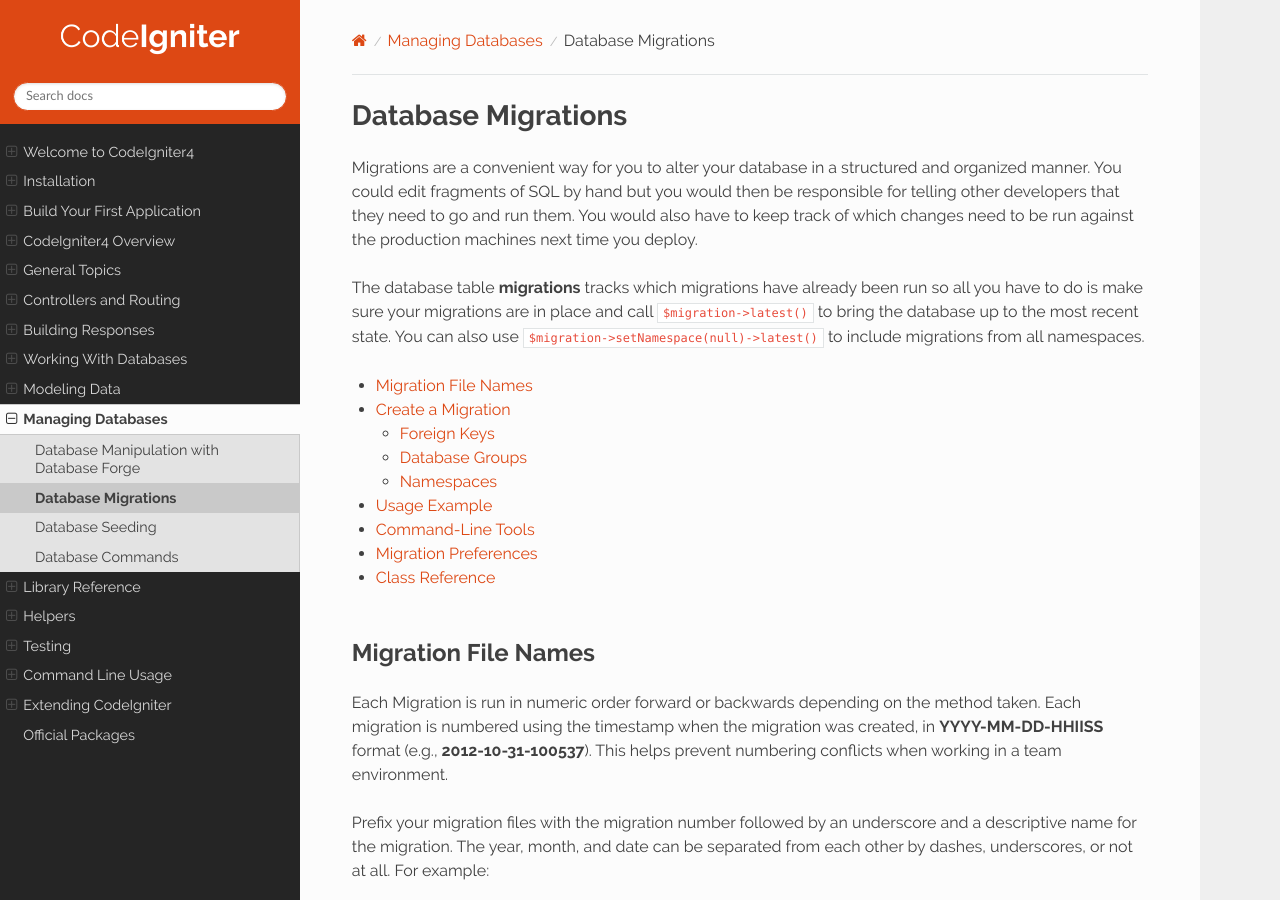
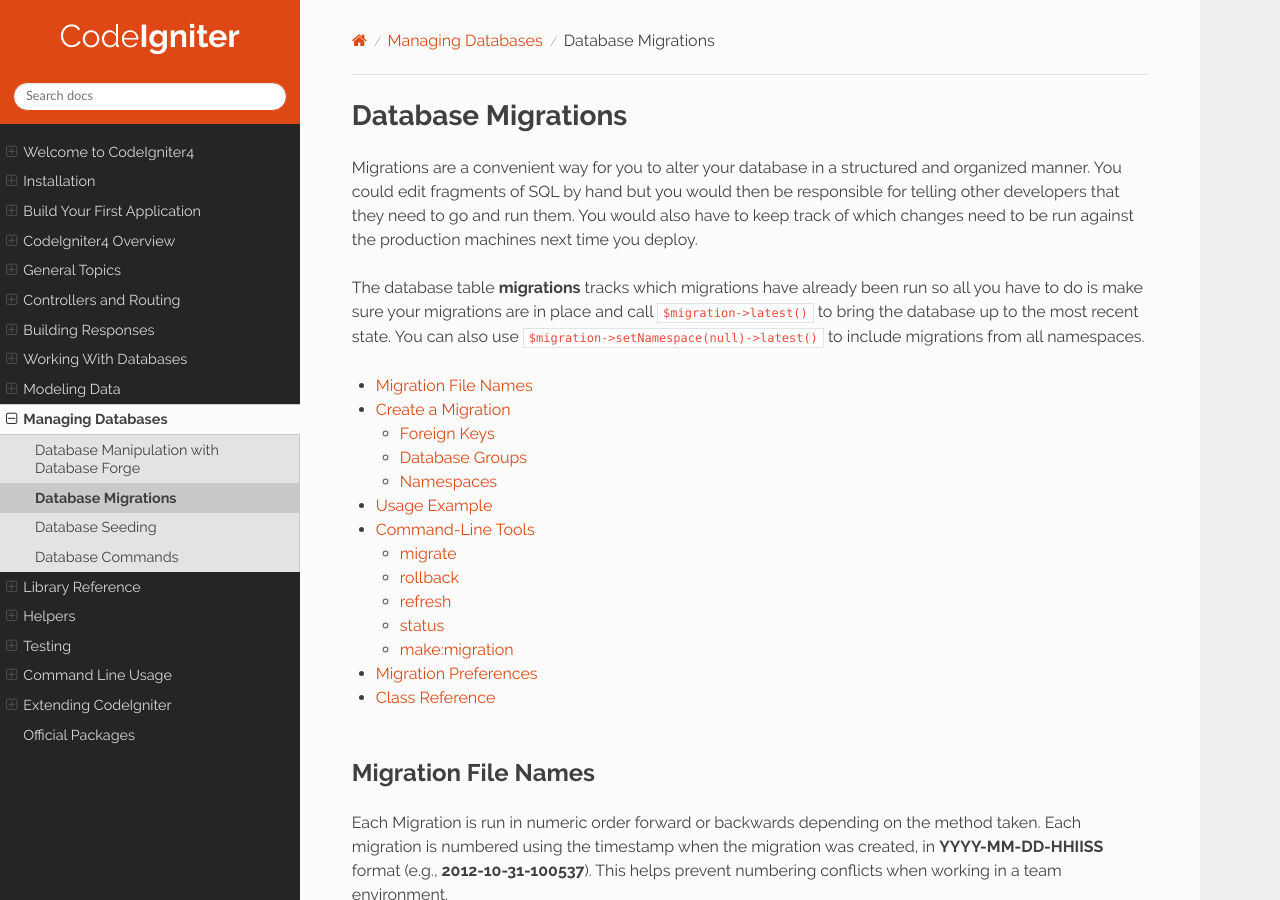
Before and after one commit to NEKOGET/ci4_user_guide_src, a Sphinx documentation site: the page built from source/dbmgmt/migration.rst, in a window 1280 px wide and 900 px high. Built offline with Sphinx 7.4.7 and the Read the Docs theme 2.0.0, drawn with Linux system fonts in a browser that asks for light colours.

Commit message:
docs: make section title linkable

```diff
--- a/source/dbmgmt/migration.rst
+++ b/source/dbmgmt/migration.rst
@@ -112,7 +112,8 @@ CodeIgniter ships with several :doc:`commands </cli/cli_commands>` that are avai
 you work with migrations. These tools are not required to use migrations but might make things easier for those of you
 that wish to use them. The tools primarily provide access to the same methods that are available within the MigrationRunner class.
 
-**migrate**
+migrate
+=======
 
 Migrates a database group with all available migrations::
 
@@ -132,7 +133,8 @@ When using the ``--all`` option, it will scan through all namespaces attempting
 not been run. These will all be collected and then sorted as a group by date created. This should help
 to minimize any potential conflicts between the main application and any modules.
 
-**rollback**
+rollback
+========
 
 Rolls back all migrations, taking the database group to a blank slate, effectively migration 0::
 
@@ -144,7 +146,8 @@ You can use (rollback) with the following options:
 - ``-b`` - to choose a batch: natural numbers specify the batch, negatives indicate a relative batch
 - ``-f`` - to force a bypass confirmation question, it is only asked in a production environment
 
-**refresh**
+refresh
+=======
 
 Refreshes the database state by first rolling back all migrations, and then migrating all::
 
@@ -157,7 +160,8 @@ You can use (refresh) with the following options:
 - ``--all`` - to refresh all namespaces
 - ``-f`` - to force a bypass confirmation question, it is only asked in a production environment
 
-**status**
+status
+======
 
 Displays a list of all migrations and the date and time they ran, or '--' if they have not been run::
 
@@ -174,7 +178,8 @@ You can use (status) with the following options:
 
 - ``-g`` - to choose database group, otherwise default database group will be used.
 
-**make:migration**
+make:migration
+==============
 
 Creates a skeleton migration file in **app/Database/Migrations**.
 It automatically prepends the current timestamp. The class name it
```
